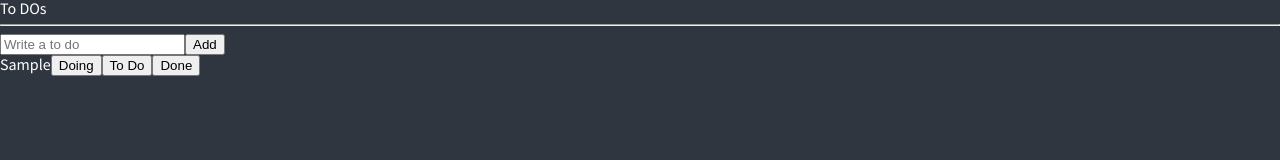
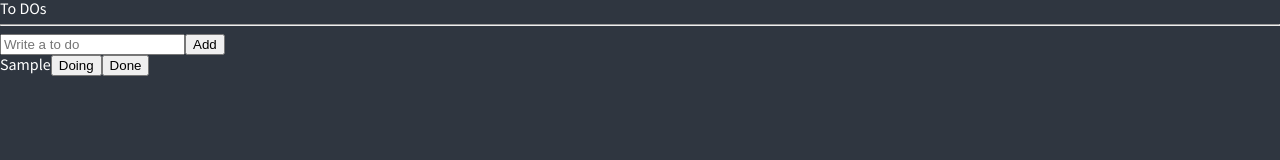
Before and after one commit to wujuno/react-master, a React (Create React App) app: page / in a window 1280 px wide. Both pictures are taken after typing "Sample" into the empty fields and a click on the button "Add". Shown: the top 160 px of the page. Built offline with nearby package versions, Linux system fonts and the light colour scheme.

Commit message:
A todo state button (immutability)

```diff
--- a/src/components/ToDo.tsx
+++ b/src/components/ToDo.tsx
@@ -1,12 +1,36 @@
-import { IToDo } from "../atoms";
+import { useSetRecoilState } from "recoil";
+import { IToDo, toDoState } from "../atoms";
 
-function ToDo({text}:IToDo) {
+function ToDo({text, category, id}:IToDo) {
+    const setToDo = useSetRecoilState(toDoState);
+    const onClick = (event: React.MouseEvent<HTMLButtonElement>) => {
+        const {
+          currentTarget: { name },
+        } = event;
+        setToDo(oldToDos => {
+            const targetIndex = oldToDos.findIndex(toDo => toDo.id === id);
+            const newToDo = { text, id, category: name as IToDo['category']};
+            return [...oldToDos.slice(0,targetIndex),newToDo,...oldToDos.slice(targetIndex+1)]
+        })
+      };
     return (
         <li>
             <span>{text}</span>
-            <button>Doing</button>
-            <button>To Do</button>
-            <button>Done</button>
+                {category !== "DOING" && (
+                    <button name="DOING" onClick={onClick}>
+                    Doing
+                    </button>
+                )}
+                {category !== "TO_DO" && (
+                    <button name="TO_DO" onClick={onClick}>
+                    To Do
+                    </button>
+                )}
+                {category !== "DONE" && (
+                    <button name="DONE" onClick={onClick}>
+                    Done
+                    </button>
+                )}
         </li>
     )
 }
```
